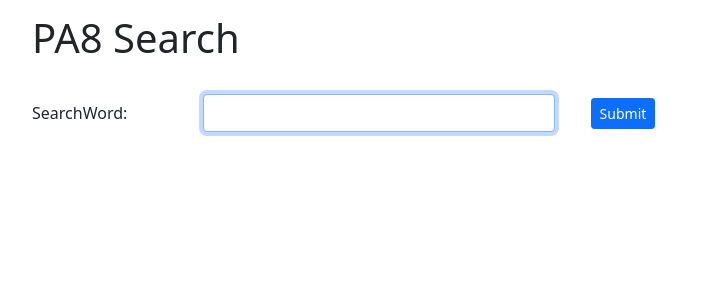
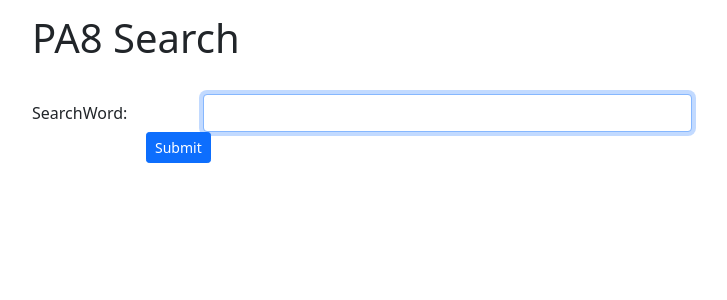
Before and after one commit to mijiFernandes/ycc, a Django app: page / in a window 1280 px wide. Shown: the part 76-376 px from the top of the page, without its empty margins (50-777 px from the left). Run offline with Django 3.2, Linux system fonts and the light colour scheme; some libraries are stand-ins or nearby versions.

```diff
--- a/blog/templates/blog/post_search.html
+++ b/blog/templates/blog/post_search.html
@@ -13,10 +13,10 @@
             <div style="width: 15%;">
             {{ form.search_word|add_label_class:"col-form-label col-sm-2 ml-3 font-weight-bold" }}
             </div>
-            <div class="col-sm-3" style="float: left; width: 33%;">
+            <div class="col-sm-3" style="float: left; width: 45%;">
                 {{ form.search_word|add_class:"form-control"|attr:"autofocus" }}
             </div>
-            <div style="margin:auto; float: left; width: 50%;">
+            <div style="margin:auto; float: left; width: 80%;">
                     <input type="submit" value="Submit" class="btn btn-primary btn-sm">
             </div>
         </div>
```
